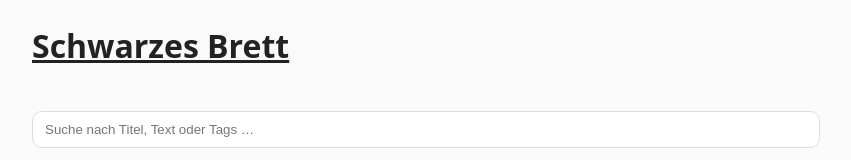
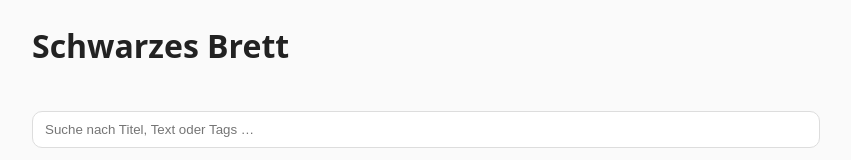
Before and after one commit to luisrottach/schwarzes-brett, an Eleventy site: page src/board.njk in a window 1280 px wide. Shown: the top 160 px of the page, without its empty margins (214-1065 px from the left). Built offline with nearby package versions, Linux system fonts and the light colour scheme; Eleventy itself is replaced by a stand-in of ours; files that its build step writes are made by us from their sources.

Commit message:
Update base.njk

```diff
--- a/src/_includes/layouts/base.njk
+++ b/src/_includes/layouts/base.njk
@@ -21,7 +21,7 @@
 </script>
   <body>
     <header class="container">
-      <h1><a href="/board/">Schwarzes Brett</a></h1>
+      <h1>Schwarzes Brett</h1>
     </header>
     <main class="container">
       {{ content | safe }}
```
